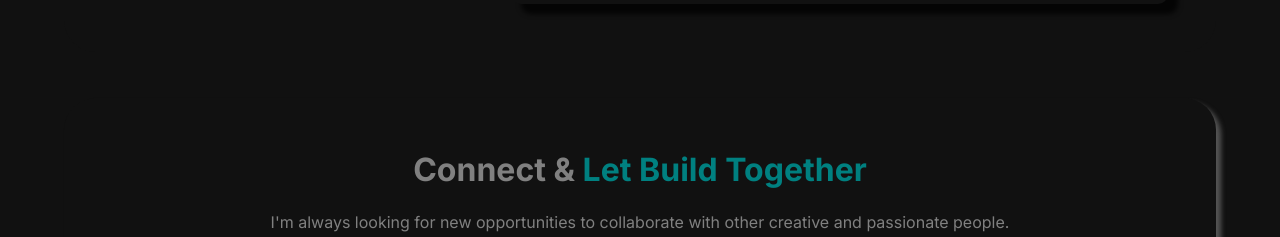
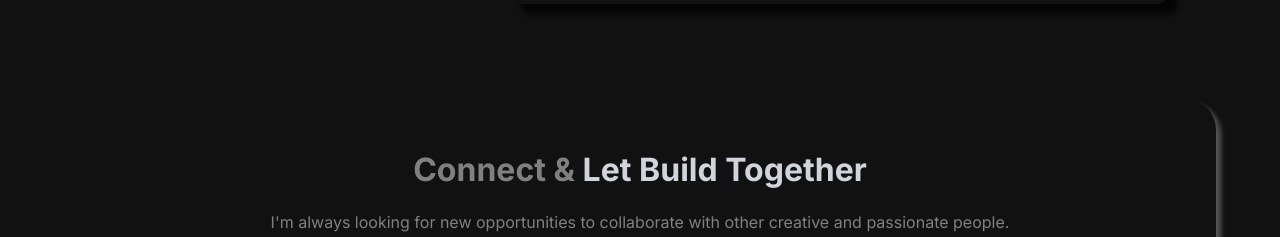
Before and after one commit to Fonyuygita/portfolio-site, a Next.js app: page / in a window 1280 px wide. Shown: the part 751-988 px from the top of the page. Built offline with nearby package versions, Linux system fonts and the light colour scheme.

Commit message:
morning msg

```diff
--- a/src/components/connect/Connect.tsx
+++ b/src/components/connect/Connect.tsx
@@ -4,7 +4,7 @@ import "./Connect.css"
 const Connect = () => {
   return (
     <div className='connect'>
-      <h1>Connect & <span>Let Build Together</span></h1>
+      <h1>Connect & <span className='!text-gray-300'>Let Build Together</span></h1>
       <p>I'm always looking for new opportunities to collaborate with other creative and passionate people. Whether you have a project idea, a business proposal, or just want to chat, feel free to reach out to me. I believe that together we can create something amazing and meaningful. You can contact me through the Email handle on the bottom left corner of your screen below. I'm looking forward to hearing from you and building something together.</p>
     </div>
   )
```
